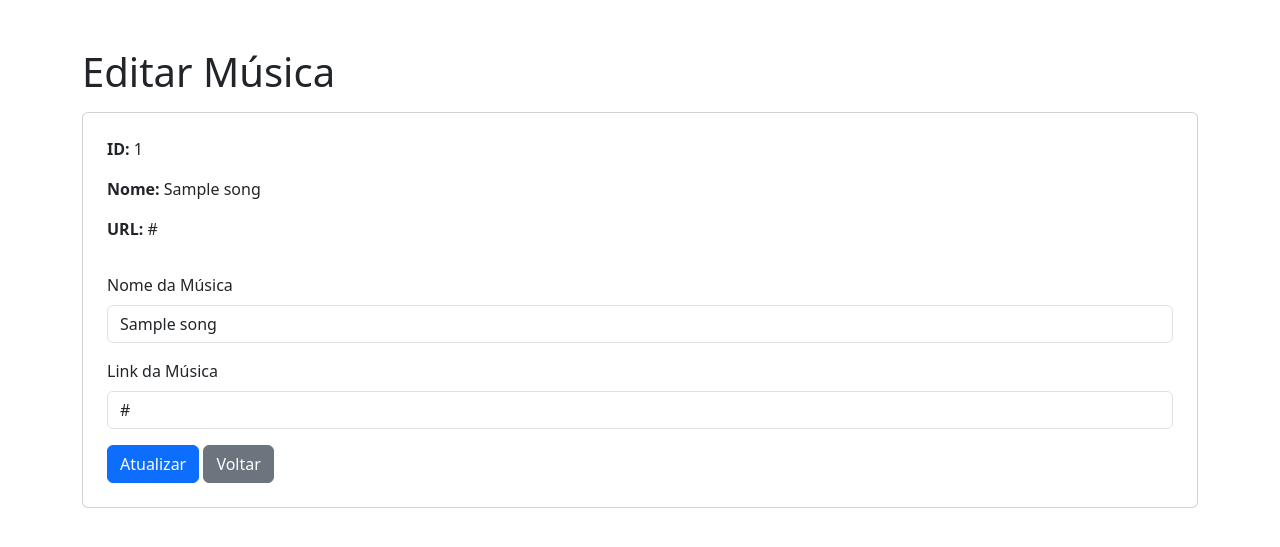
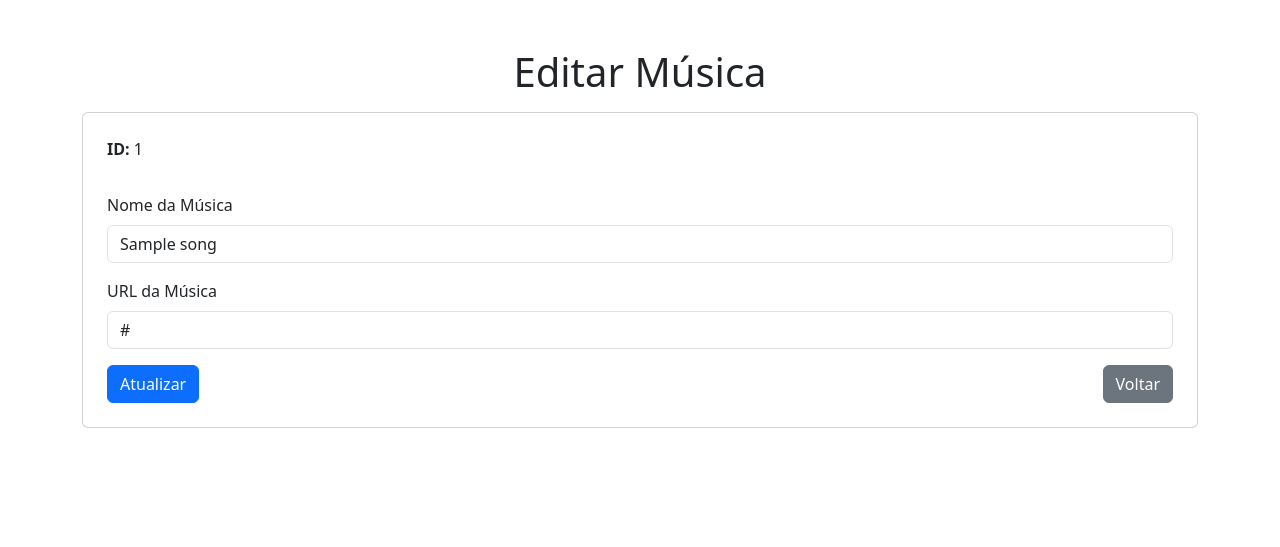
Before and after one commit to Roger-Neto/RadioWere_2, a Django app: template core/templates/update-1.html in a window 1280 px wide. Shown: the top 547 px of the page. Run offline with Django 5.2, Linux system fonts and the light colour scheme; the template is opened without the code that fills it: most values are stand-ins (such as "Sample title", 1, 10 or a date in 2020).

Commit message:
tentativa 4

```diff
--- a/core/templates/update-1.html
+++ b/core/templates/update-1.html
@@ -9,25 +9,44 @@
   </head>
   <body>
     <div class="container mt-5">
-      <h1 class="mb-3">Editar Música</h1>
+      <h1 class="mb-3 text-center">Editar Música</h1>
       <div class="card p-4">
-        <p><strong>ID:</strong> {{ song.id }}</p>
-        <p><strong>Nome:</strong> {{ song.song }}</p>
-        <p><strong>URL:</strong> {{ song.link }}</p>
-        <form action="{% url 'update' song.id %}" method="POST" class="mt-3">
+        <div class="mb-3">
+          <p><strong>ID:</strong> {{ song.id }}</p>
+        </div>
+        <form action="{% url 'update' song.id %}" method="POST">
           {% csrf_token %}
           <div class="mb-3">
             <label for="song" class="form-label">Nome da Música</label>
-            <input type="text" id="song" name="song" class="form-control" value="{{ song.song }}">
+            <input
+              type="text"
+              id="song"
+              name="song"
+              class="form-control"
+              value="{{ song.song }}"
+              required
+              placeholder="Digite o nome da música"
+            >
           </div>
           <div class="mb-3">
-            <label for="link" class="form-label">Link da Música</label>
-            <input type="text" id="link" name="link" class="form-control" value="{{ song.link }}">
+            <label for="link" class="form-label">URL da Música</label>
+            <input
+              type="url"
+              id="link"
+              name="link"
+              class="form-control"
+              value="{{ song.link }}"
+              required
+              placeholder="Digite o URL da música"
+            >
           </div>
-          <button type="submit" class="btn btn-primary">Atualizar</button>
-          <a href="{% url 'home' %}" class="btn btn-secondary">Voltar</a>
+          <div class="d-flex justify-content-between">
+            <button type="submit" class="btn btn-primary">Atualizar</button>
+            <a href="{% url 'home' %}" class="btn btn-secondary">Voltar</a>
+          </div>
         </form>
       </div>
     </div>
+    <script src="https://cdn.jsdelivr.net/npm/bootstrap@5.3.0/dist/js/bootstrap.bundle.min.js"></script>
   </body>
 </html>
```
